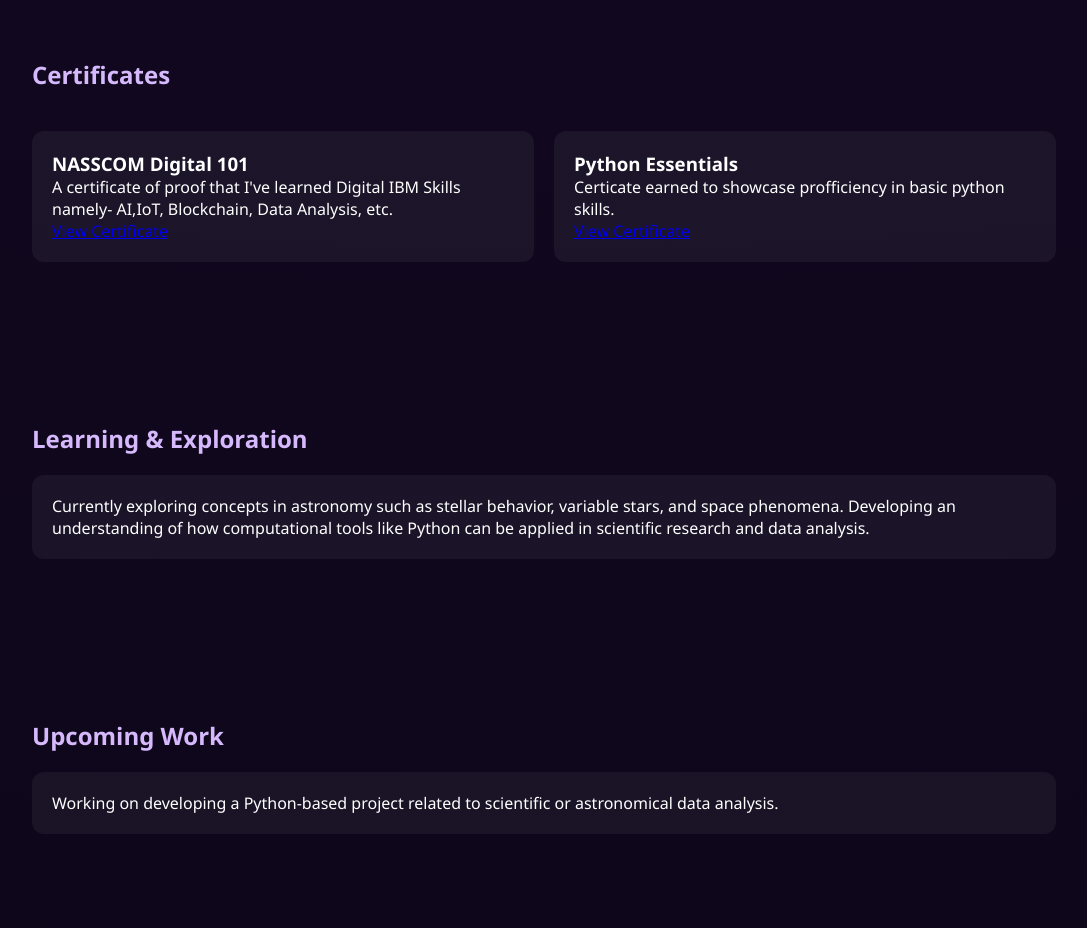
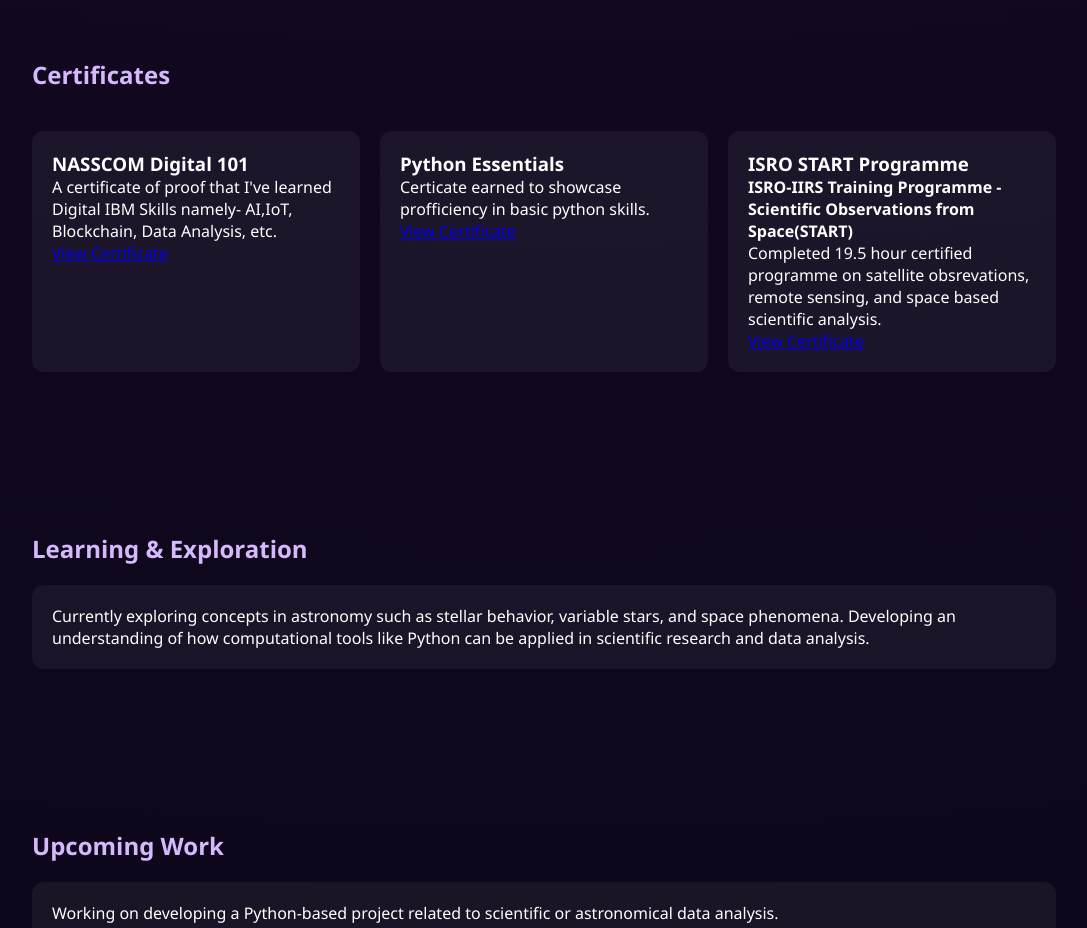
Before and after one commit to stylecentralog-del/ayush-portfolio, a plain HTML site: page index.html in a window 1280 px wide. Shown: the part 4560-5488 px from the top of the page, without its empty margins (96-1183 px from the left). Drawn offline with Linux system fonts and the light colour scheme.

Commit message:
Refactor index.html structure and content

```diff
--- a/index.html
+++ b/index.html
@@ -25,6 +25,7 @@ body {
     color: var(--text);
     scroll-behavior: smooth;
 }
+
 
 /* NAVBAR */
 nav {
@@ -153,7 +154,7 @@ h2 {
     align-items: center;
     justify-content: center;
 
-    padding-top:80px; /* 👈 add this */
+    padding-top:80px;
 }
 
 /* DARK OVERLAY FOR READABILITY */
@@ -452,6 +453,14 @@ footer {
             <a href=https://drive.google.com/drive/folders/1CD4IfFN3RBrpV03eozLUyXYjftmEkbv8?usp=sharing target="_blank">View Certificate</a>
         </div>
 
+        <div class="card">
+            <h3  >ISRO START Programme</h3>
+            <p  >
+                <strong>ISRO-IIRS Training Programme - Scientific Observations from Space(START)</strong><br>
+                Completed 19.5 hour certified programme on satellite obsrevations, remote sensing, and space based scientific analysis.
+            </p>
+            <a href=https://drive.google.com/file/d/1RlRZjDY22MGw1ucJtcssVBW_OY8GHEDg/view?usp=sharing>View Certificate</a>
+        </div>
     </div>
 </section>
 
```
